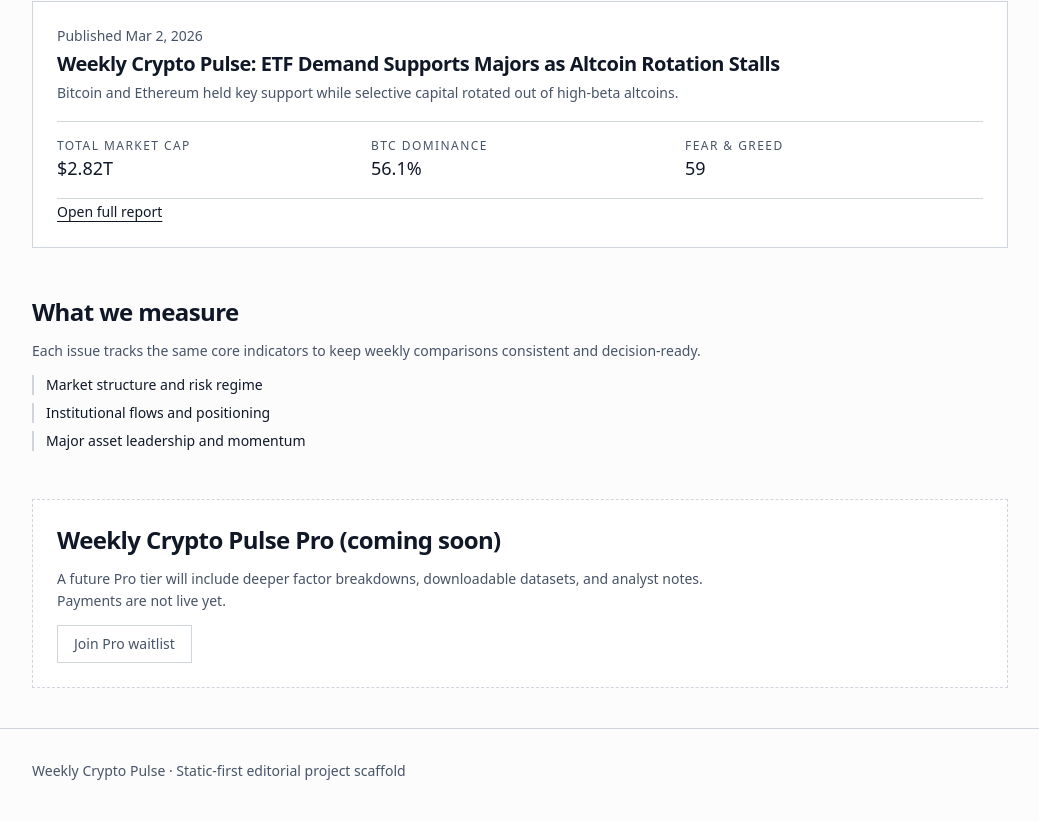
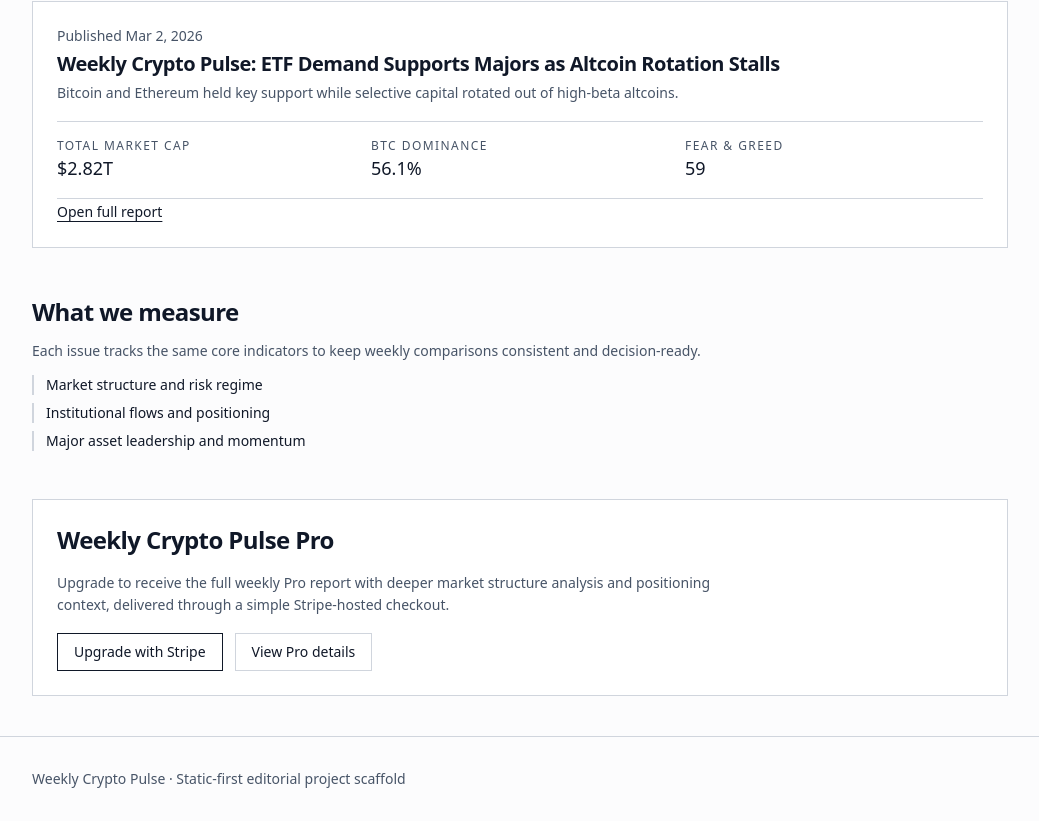
Before and after one commit to castanhf/Weekly-Crypto-Pulse, a Next.js app: page / in a window 1280 px wide. Shown: the part 503-1324 px from the top of the page, without its empty margins (120-1159 px from the left). Built offline with nearby package versions, Linux system fonts and the light colour scheme; no server answers.

Commit message:
Add static Pro monetization with Stripe payment link CTAs

```diff
--- a/app/page.tsx
+++ b/app/page.tsx
@@ -3,6 +3,7 @@
 
 import { formatCompactUsd, formatIsoDate, formatPercent } from '@/components/reports/report-formatters';
 import { getLatestReport } from '@/lib/reports/report-repository';
+import { ProCta } from '@/components/pro/pro-cta';
 import { createHomeMetadata } from '@/lib/seo';
 
 
@@ -97,17 +98,20 @@
         </ul>
       </section>
 
-      <section className="space-y-3 border border-dashed border-line bg-white p-6" aria-labelledby="pro-heading">
+      <section className="space-y-4 border border-line bg-white p-6" aria-labelledby="pro-heading">
         <h2 className="text-2xl font-semibold tracking-tight" id="pro-heading">
-          Weekly Crypto Pulse Pro (coming soon)
+          Weekly Crypto Pulse Pro
         </h2>
         <p className="max-w-2xl text-sm leading-relaxed text-muted">
-          A future Pro tier will include deeper factor breakdowns, downloadable datasets, and
-          analyst notes. Payments are not live yet.
+          Upgrade to receive the full weekly Pro report with deeper market structure analysis and
+          positioning context, delivered through a simple Stripe-hosted checkout.
         </p>
-        <button className="inline-flex cursor-not-allowed border border-line px-4 py-2 text-sm font-medium text-muted" disabled type="button">
-          Join Pro waitlist
-        </button>
+        <div className="flex flex-wrap gap-3">
+          <ProCta label="Upgrade with Stripe" />
+          <Link className="inline-flex border border-line px-4 py-2 text-sm font-medium transition hover:border-ink" href="/pro">
+            View Pro details
+          </Link>
+        </div>
       </section>
     </section>
   );
--- /dev/null
+++ b/app/pro/page.tsx
@@ -0,0 +1,78 @@
+import type { Metadata } from 'next';
+
+import { ProCta } from '@/components/pro/pro-cta';
+import { createProMetadata } from '@/lib/seo';
+
+export const metadata: Metadata = createProMetadata();
+
+const PRO_INCLUSIONS = [
+  'Full weekly report with deeper regime and factor-level market breakdowns',
+  'Expanded winners/losers context with rotational narrative and relative momentum',
+  'Actionable analyst framing focused on positioning risk and next-week scenarios'
+] as const;
+
+const PRO_AUDIENCE = [
+  'Active traders who need a weekly directional risk check',
+  'Operators and founders tracking market structure for planning decisions',
+  'Allocators who want a concise macro + crypto positioning brief'
+] as const;
+
+const FREE_INCLUSIONS = [
+  'Public weekly highlight summary',
+  'Core market snapshot and headline context',
+  'Access to the historical report archive'
+] as const;
+
+export default function ProPage(): JSX.Element {
+  return (
+    <section className="space-y-8">
+      <header className="space-y-3 border-b border-line pb-6">
+        <p className="text-sm uppercase tracking-[0.18em] text-muted">Weekly Crypto Pulse Pro</p>
+        <h1 className="max-w-3xl text-4xl font-semibold tracking-tight">Get the full Pro report each week.</h1>
+        <p className="max-w-2xl text-sm leading-relaxed text-muted">
+          Pro is a minimal paid layer powered by Stripe Payment Links. Checkout is hosted by Stripe.
+        </p>
+        <ProCta label="Upgrade with Stripe" />
+      </header>
+
+      <section className="space-y-3" aria-labelledby="pro-included-heading">
+        <h2 className="text-2xl font-semibold tracking-tight" id="pro-included-heading">
+          What is included in the Pro report
+        </h2>
+        <ul className="space-y-2 text-sm text-ink">
+          {PRO_INCLUSIONS.map((item) => (
+            <li className="border-l-2 border-line pl-3" key={item}>
+              {item}
+            </li>
+          ))}
+        </ul>
+      </section>
+
+      <section className="space-y-3" aria-labelledby="pro-audience-heading">
+        <h2 className="text-2xl font-semibold tracking-tight" id="pro-audience-heading">
+          Who it is for
+        </h2>
+        <ul className="space-y-2 text-sm text-ink">
+          {PRO_AUDIENCE.map((item) => (
+            <li className="border-l-2 border-line pl-3" key={item}>
+              {item}
+            </li>
+          ))}
+        </ul>
+      </section>
+
+      <section className="space-y-3 border border-line bg-white p-6" aria-labelledby="free-included-heading">
+        <h2 className="text-2xl font-semibold tracking-tight" id="free-included-heading">
+          What the free version includes
+        </h2>
+        <ul className="space-y-2 text-sm text-ink">
+          {FREE_INCLUSIONS.map((item) => (
+            <li className="border-l-2 border-line pl-3" key={item}>
+              {item}
+            </li>
+          ))}
+        </ul>
+      </section>
+    </section>
+  );
+}
--- a/app/reports/[slug]/page.tsx
+++ b/app/reports/[slug]/page.tsx
@@ -1,6 +1,7 @@
 import type { Metadata } from 'next';
 import { notFound } from 'next/navigation';
 
+import { ProCta } from '@/components/pro/pro-cta';
 import { ExecutiveSummary } from '@/components/reports/executive-summary';
 import { MarketSnapshotCards } from '@/components/reports/market-snapshot';
 import { MethodologyNote } from '@/components/reports/methodology-note';
@@ -49,6 +50,13 @@
       <RegimeSection regime={report.regime} />
       <ReportSections sections={report.sections} />
       <MethodologyNote />
+      <footer className="space-y-3 border-t border-line pt-6">
+        <h2 className="text-xl font-semibold tracking-tight">Need the full Pro version?</h2>
+        <p className="max-w-2xl text-sm leading-relaxed text-muted">
+          Pro includes deeper context, expanded analysis, and a sharper weekly risk framing.
+        </p>
+        <ProCta label="Upgrade with Stripe" />
+      </footer>
     </article>
   );
 }
--- a/components/layout/header.tsx
+++ b/components/layout/header.tsx
@@ -4,6 +4,7 @@
 
 const NAV_ITEMS = [
   { href: '/reports', label: 'Reports' },
+  { href: '/pro', label: 'Pro' },
   { href: '/methodology', label: 'Methodology' },
   { href: '/disclaimer', label: 'Disclaimer' }
 ] as const;
--- /dev/null
+++ b/components/pro/pro-cta.tsx
@@ -0,0 +1,47 @@
+import Link from 'next/link';
+
+import { siteConfig } from '@/lib/site';
+
+type ProCtaProps = Readonly<{
+  className?: string;
+  label?: string;
+}>;
+
+type CheckoutTarget = Readonly<{
+  href: string;
+  isExternal: boolean;
+}>;
+
+const getCheckoutTarget = (): CheckoutTarget => {
+  const { stripePaymentLink } = siteConfig.pro;
+
+  if (stripePaymentLink.length === 0) {
+    return {
+      href: '/pro',
+      isExternal: false
+    };
+  }
+
+  return {
+    href: stripePaymentLink,
+    isExternal: true
+  };
+};
+
+export function ProCta({ className, label = 'Upgrade to Pro' }: ProCtaProps): JSX.Element {
+  const checkoutTarget = getCheckoutTarget();
+
+  return (
+    <Link
+      className={
+        className ??
+        'inline-flex border border-ink px-4 py-2 text-sm font-medium transition hover:bg-ink hover:text-paper'
+      }
+      href={checkoutTarget.href}
+      rel={checkoutTarget.isExternal ? 'noopener noreferrer' : undefined}
+      target={checkoutTarget.isExternal ? '_blank' : undefined}
+    >
+      {label}
+    </Link>
+  );
+}
--- a/lib/seo.ts
+++ b/lib/seo.ts
@@ -83,6 +83,14 @@
     path: '/disclaimer'
   });
 
+export const createProMetadata = (): Metadata =>
+  createPageMetadata({
+    title: 'Weekly Crypto Pulse Pro',
+    description: 'Upgrade to Pro for full weekly reports with deeper structure, flows, and positioning analysis.',
+    path: '/pro'
+  });
+
+
 export const createReportMetadata = (report: Report): Metadata =>
   createPageMetadata({
     title: report.metadata.title,
@@ -90,6 +98,6 @@
     path: `/reports/${report.metadata.slug}`
   });
 
-export const getDiscoverableRoutes = (): ReadonlyArray<string> => ['/', '/reports', '/methodology', '/disclaimer'];
+export const getDiscoverableRoutes = (): ReadonlyArray<string> => ['/', '/reports', '/pro', '/methodology', '/disclaimer'];
 
 export const getSiteOrigin = (): string => getSiteUrl();
--- a/lib/site.ts
+++ b/lib/site.ts
@@ -1,4 +1,15 @@
+const getOptionalEnv = (value: string | undefined): string => {
+  if (!value) {
+    return '';
+  }
+
+  return value.trim();
+};
+
 export const siteConfig = {
   name: 'Weekly Crypto Pulse',
-  description: 'Editorial crypto market summaries and recurring weekly reports.'
+  description: 'Editorial crypto market summaries and recurring weekly reports.',
+  pro: {
+    stripePaymentLink: getOptionalEnv(process.env.NEXT_PUBLIC_STRIPE_PAYMENT_LINK)
+  }
 } as const;
```
Also changed, not shown: 1 other file (tests, documents, lock files or other folders).
